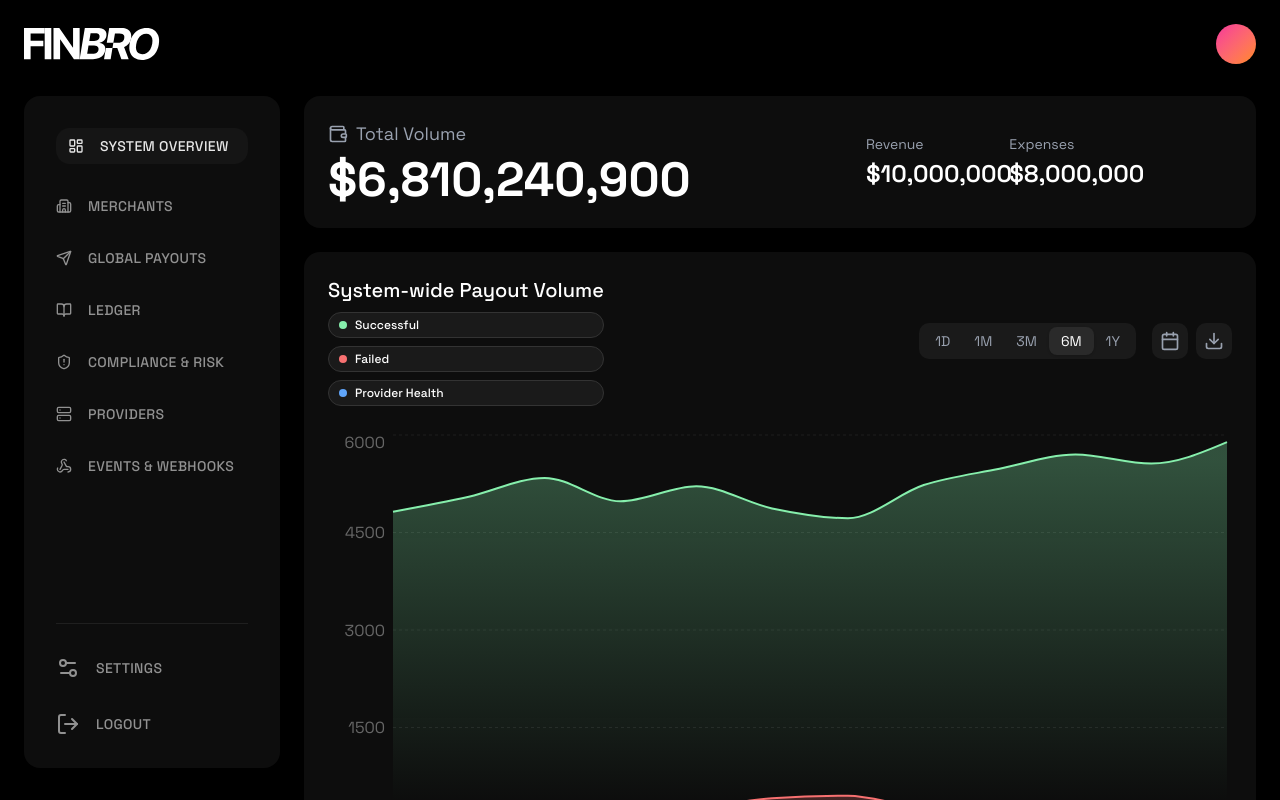
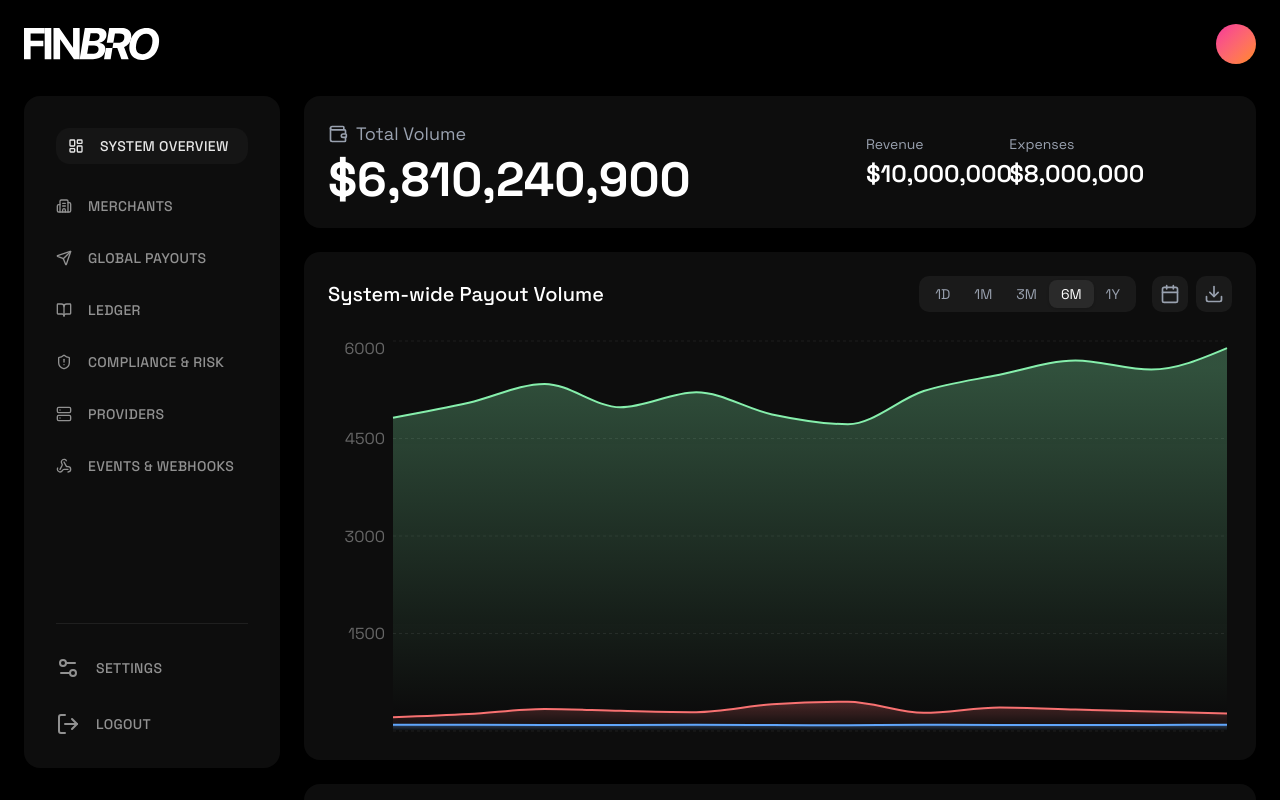
Before and after one commit to Elishaokon13/OpenlyAdmin, a Next.js app: page / in a window 1280 px wide. Built offline with nearby package versions, Linux system fonts and the light colour scheme.

Commit message:
Modified components/performanceChart.tsx

```diff
--- a/components/performanceChart.tsx
+++ b/components/performanceChart.tsx
@@ -24,7 +24,7 @@ export function PerformanceChart() {
       <div className="flex flex-col sm:flex-row items-start sm:items-center justify-between gap-3 sm:gap-4 md:gap-2 lg:gap-4">
         <div className="flex flex-col gap-2">
           <h2 className="text-lg sm:text-xl font-medium text-white">System-wide Payout Volume</h2>
-          <div className="grid grid-cols-1 xs:grid-cols-2 gap-2 text-xs text-gray-400">
+          {/* <div className="grid grid-cols-1 xs:grid-cols-2 gap-2 text-xs text-gray-400">
             <div className="flex items-center gap-2 px-2.5 py-1 bg-[#1A1A1A] rounded-full border border-[#333]">
               <div className="w-2 h-2 rounded-full bg-[#86efac]" />
               <span className="font-medium text-white">Successful</span>
@@ -37,7 +37,7 @@ export function PerformanceChart() {
               <div className="w-2 h-2 rounded-full bg-[#60a5fa]" />
               <span className="font-medium text-white">Provider Health</span>
             </div>
-          </div>
+          </div> */}
         </div>
 
         <div className="flex flex-wrap items-center gap-2 sm:gap-3 md:gap-2 lg:gap-4">
```
